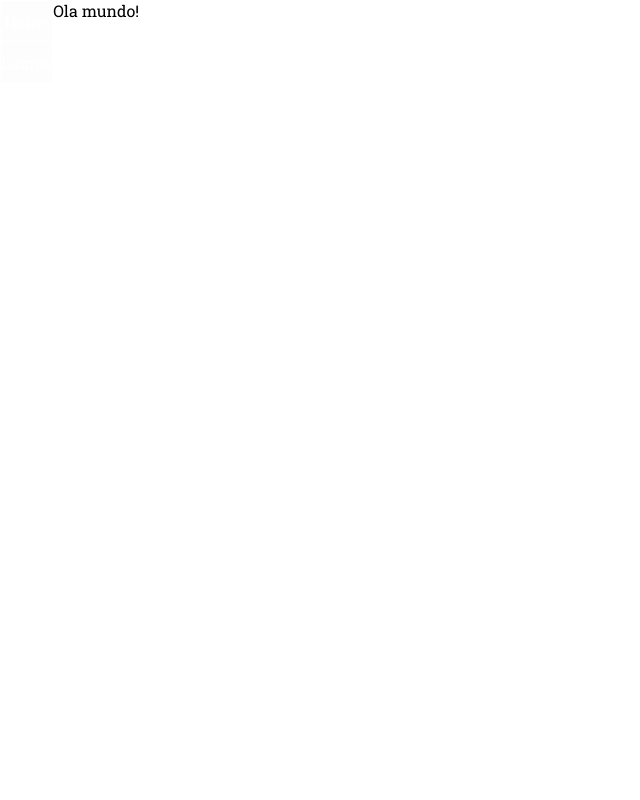
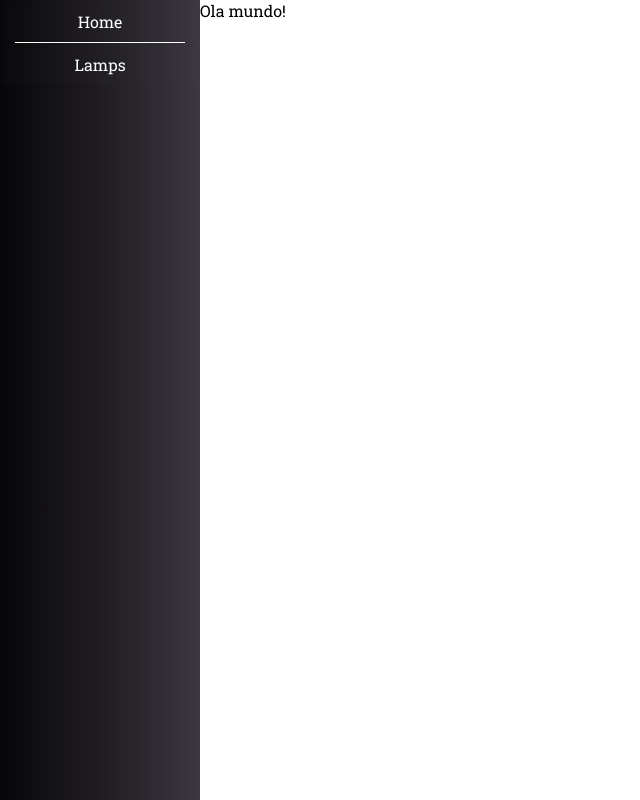
Before and after one commit to rafeira/lampadas, a React (Create React App) app: page / in a window 1280 px wide. Shown: the whole page, without its empty margins (0-640 px from the left). Built offline with nearby package versions, Linux system fonts and the light colour scheme.

Commit message:
Set side bar style

```diff
--- a/src/components/SideBar.css
+++ b/src/components/SideBar.css
@@ -0,0 +1,10 @@
+.SideBar {
+  width: 200px;
+  background: linear-gradient(270deg, rgba(60, 55, 65, 1) 0%, rgba(39, 36, 42, 1) 35%, rgba(7, 6, 8, 1) 100%);
+}
+
+.SideBar .menu-divider {
+  background-color: white;
+  height: 1px;
+  margin-inline: 15px;
+}
```
